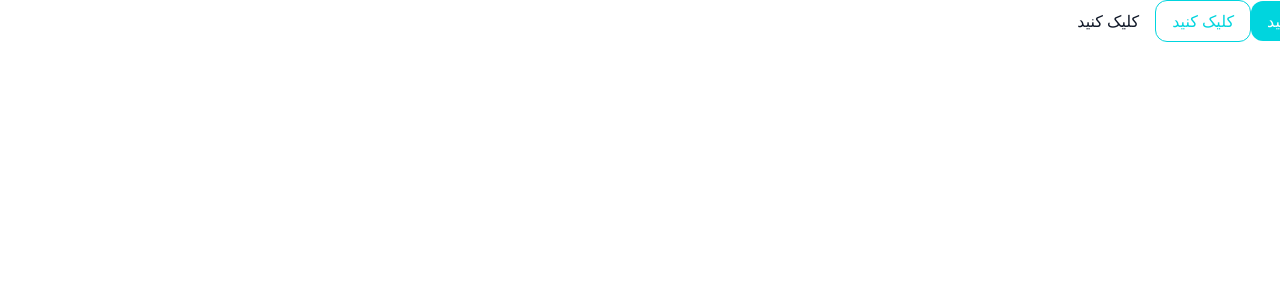
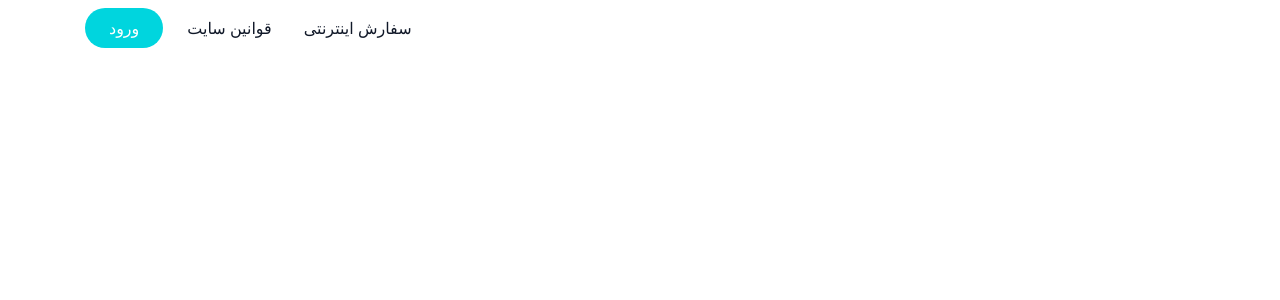
Before and after one commit to TaherehMolaee/gelato-house-reactjs, a React (Vite) app: page / in a window 1280 px wide. Shown: the top 300 px of the page. Built offline with nearby package versions, Linux system fonts and the light colour scheme.

Commit message:
Add Button, Logo, and Container components with styles and layout adjustments

```diff
--- a/src/components/base/button/index.tsx
+++ b/src/components/base/button/index.tsx
@@ -7,28 +7,36 @@
   size?: "small" | "medium" | "large";
 } & React.ButtonHTMLAttributes<HTMLButtonElement>;
 
-const buttonBaseStyles = "rounded-xl";
+const buttonBaseStyles = "rounded-full";
 
 const variants = {
   contained: {
     primary: "bg-primary-500 text-white",
     secondary: "bg-secondary-500 text-white",
+    sizes: {
+      small: "px-5 py-1 text-sm",
+      medium: "px-6 py-2 text-base",
+      large: "px-7 py-3 text-lg",
+    },
   },
   outlined: {
     primary: "text-primary-500 border border-primary-500",
     secondary: "text-secondary-500 border border-primary-500",
+    sizes: {
+      small: "px-2 py-1 text-sm",
+      medium: "px-4 py-2 text-base",
+      large: "px-6 py-3 text-lg",
+    },
   },
   text: {
     primary: "text-gray-900",
     secondary: "text-gray-900",
+    sizes: {
+      small: "px-2 py-1 text-sm",
+      medium: "px-4 py-2 text-base",
+      large: "px-6 py-3 text-lg",
+    },
   },
-};
-
-
-const sizes = {
-  small: "px-2 py-1 text-sm",
-  medium: "px-4 py-2 text-base",
-  large: "px-6 py-3 text-lg",
 };
 
 const Button: React.FC<ButtonProps> = ({
@@ -43,7 +51,7 @@
       className={clx(
         buttonBaseStyles,
         variants[variant][color],
-        sizes[size]
+        variants[variant]["sizes"][size]
       )}
       {...props}
     >
--- /dev/null
+++ b/src/components/base/container/index.tsx
@@ -0,0 +1,12 @@
+
+import React, { type JSX, type PropsWithChildren } from 'react'
+
+const Container: React.FC<PropsWithChildren> = ({ children }): JSX.Element => {
+  return (
+    <div className='max-w-7xl mx-auto'>
+      {children}
+    </div>
+  )
+}
+
+export default Container
--- /dev/null
+++ b/src/components/base/logo/index.tsx
@@ -0,0 +1,17 @@
+import React, { type JSX } from 'react'
+
+type LogoProps = {
+    size?: 'small' | 'medium' | 'large';
+}
+
+const sizes = {
+    small: {width: 50, height: 50},
+    medium: {width: 100, height: 100},
+    large: {width: 150, height: 150}
+}
+
+const Logo: React.FC<LogoProps> = ({ size = 'small' }): JSX.Element => {
+  return <img src="/assets/images/logo.png" width={sizes[size].width} height={sizes[size].height} />
+}
+
+export default Logo
--- a/src/components/layouts/header.tsx
+++ b/src/components/layouts/header.tsx
@@ -1,14 +1,45 @@
-import React from 'react'
-import Button from '../base/button'
+import React from "react";
+import Button from "../base/button";
+import Logo from "../base/logo";
+import Container from "../base/container";
 
 const Header: React.FC = () => {
   return (
     <header>
-        <Button variant="contained" onClick={() => console.log("Hiii")}>کلیک کنید</Button>
-        <Button variant="outlined" onClick={() => console.log("Hiii")}>کلیک کنید</Button>
-        <Button variant="text" onClick={() => console.log("Hiii")}>کلیک کنید</Button>
+      <Container>
+        <div className="flex justify-between items-center py-2">
+          <div>
+            <Logo />
+          </div>
+          <div className="[&>Button]:mr-2 flex items-center">
+            <div className="hidden md:flex">
+              <Button
+                variant="text"
+                color="primary"
+                onClick={() => console.log("Hiii")}
+              >
+                سفارش اینترنتی
+              </Button>
+              <Button
+                variant="text"
+                color="primary"
+                onClick={() => console.log("Hiii")}
+              >
+                قوانین سایت
+              </Button>
+            </div>
+            <Button
+                variant="contained"
+                color="primary"
+                onClick={() => console.log("Hiii")}
+              >
+                ورود
+              </Button>
+          </div>
+        </div>
+      </Container>
     </header>
-  )
-}
+  );
+};
 
-export default Header
+export default Header;
```
Also changed, not shown: public/assets/images/logo.png (added).
